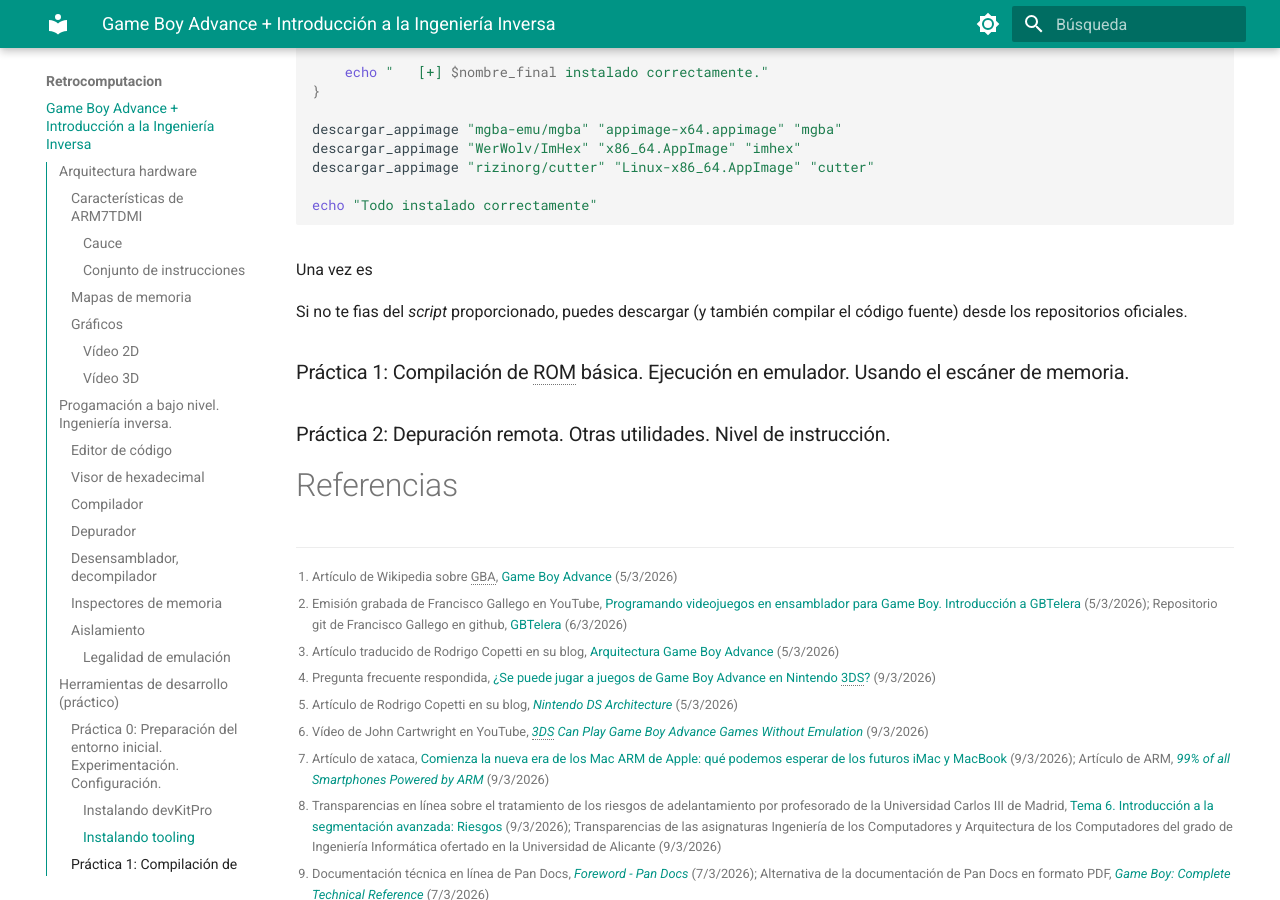
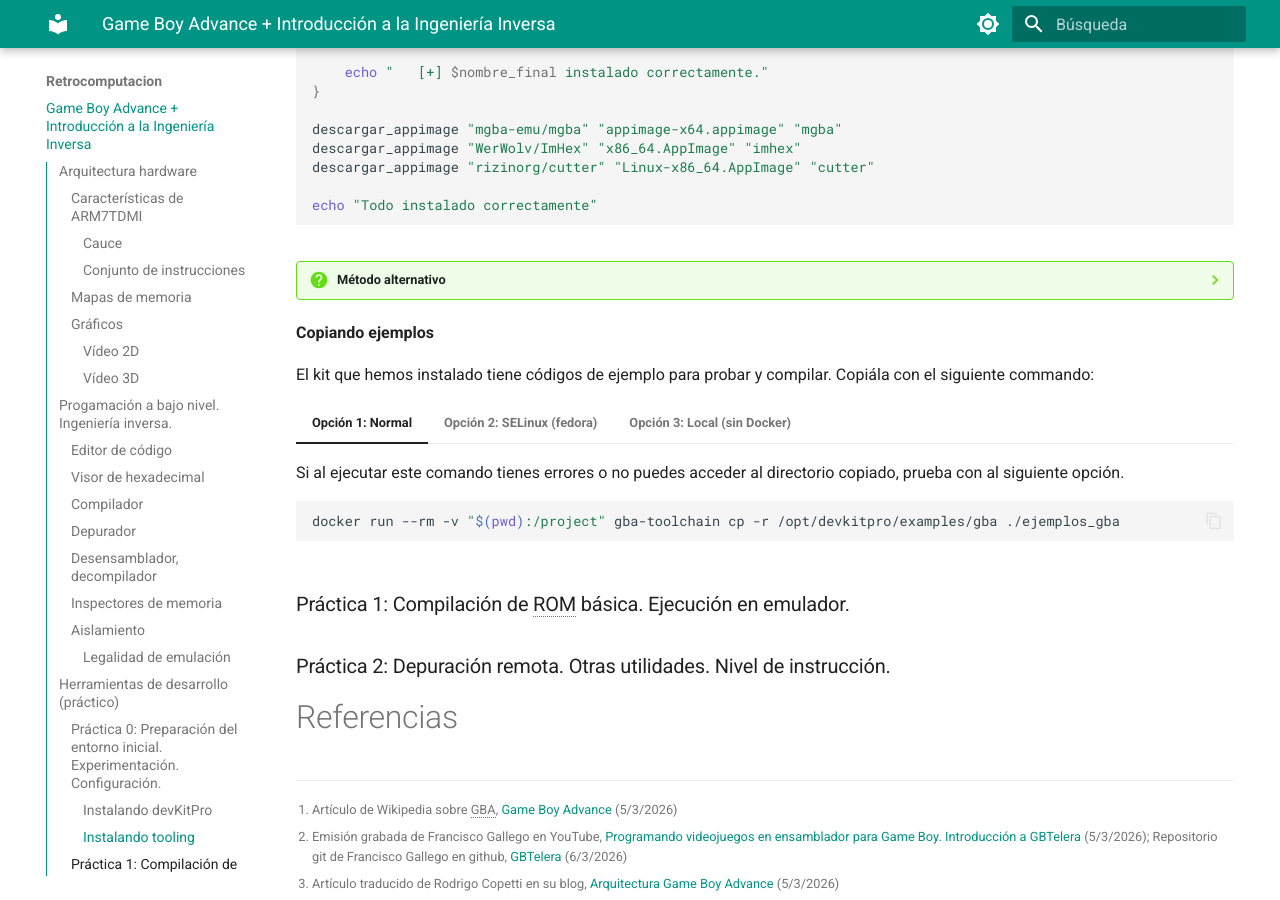
Before and after one commit to abl78-ua/Wiki-IMCR, an MkDocs documentation site: the page built from docs/Retrocomputacion/Retrocomputacion.md, in a window 1280 px wide and 900 px high, scrolled down 15629 px. Built offline with MkDocs 1.6.1 and Material for MkDocs 9.7.7, drawn with Linux system fonts in a browser that asks for light colours; some of the changed text lies outside the part shown.

Commit message:
feat: ++ práctica 0

````diff
--- a/docs/Retrocomputacion/Retrocomputacion.md
+++ b/docs/Retrocomputacion/Retrocomputacion.md
@@ -460,15 +460,60 @@ A continuación procederemos a bajarnos **ImHex**, **cutter** y **mgba**. Para u
 	echo "Todo instalado correctamente"
 	```
 
-Una vez es
+=== "Paso 2: Ejecutar"
 
+	Una vez escrito los contenidos del *script*, procedamos con la ejecución del mismo.
 
-Si no te fias del *script* proporcionado, puedes descargar (y también compilar el código fuente) desde los repositorios oficiales.
+	``` bash
+	chmod +x ./install-tools.sh && ./install-tools.sh
+	```
 
+=== "Paso 3: Comprobación"
 
+	Este paso es opcional, pero siempre es una buena práctica que el *software* descargado funciona. Dado que lo hemos ejecutado por AppImage prueba a ejecutarlo así:
 
+	``` bash
+	bin/mgba --appimage-extract-and-run
+	bin/imhex --appimage-extract-and-run
+	bin/cutter --appimage-extract-and-run
+	```
 
-### Práctica 1: Compilación de ROM básica. Ejecución en emulador. Usando el escáner de memoria.
+	Incluso si lo prefieres, puedes abrir el explorador de archivos gráfico (`nemo`, `dolphin`, `nautilus`...) sobre el directorio de los binarios y hacer doble clic para abrir cada programa.
+
+	Nos deberían aparecer tres ventanas y esto nos confirma su adecuado funcionamiento. ¡Ciérralas ahora!
+
+??? question "Método alternativo"
+	Si no te fias del *script* proporcionado o ha fallado, puedes descargar (y también compilar el código fuente** desde los repositorios oficiales.
+
+**Copiando ejemplos**
+
+El kit que hemos instalado tiene códigos de ejemplo para probar y compilar. Copiála con el siguiente commando:
+
+=== "Opción 1: Normal"
+
+	Si al ejecutar este comando tienes errores o no puedes acceder al directorio copiado, prueba con al siguiente opción.
+
+	``` bash
+   	docker run --rm -v "$(pwd):/project" gba-toolchain cp -r /opt/devkitpro/examples/gba ./ejemplos_gba
+   	```
+
+=== "Opción 2: SELinux (fedora)"
+
+	Este comando hace lo mismo que el anterior pero le dice al Docker con qué usuario propietario realizar la orden.
+
+	``` bash
+	docker run --rm -u $(id -u):$(id -g) -v "$(pwd):/project:Z" gba-toolchain cp -r /opt/devkitpro/examples/gba ./ejemplos_gba
+	```
+
+=== "Opción 3: Local (sin Docker)"
+
+	Simplemente copia los ejemplos de una ruta a otra.
+
+	``` bash
+	cp -r /opt/devkitpro/examples/gba ./ejemplos_gba
+	```
+
+### Práctica 1: Compilación de ROM básica. Ejecución en emulador.
 
 ### Práctica 2: Depuración remota. Otras utilidades. Nivel de instrucción.
 
````
